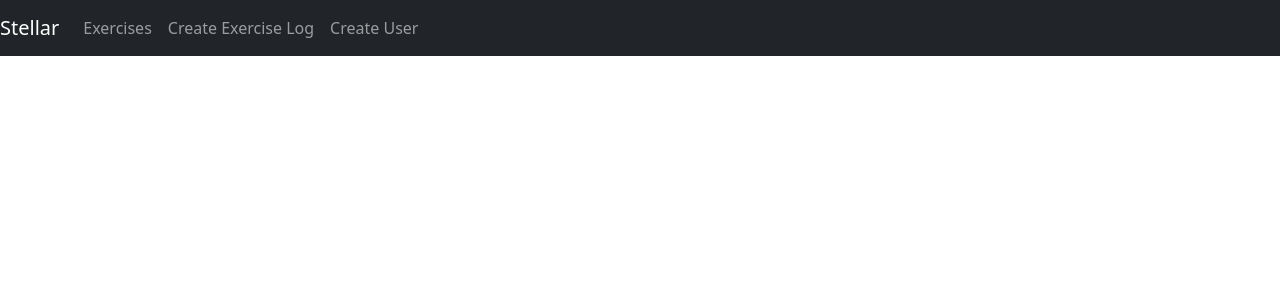
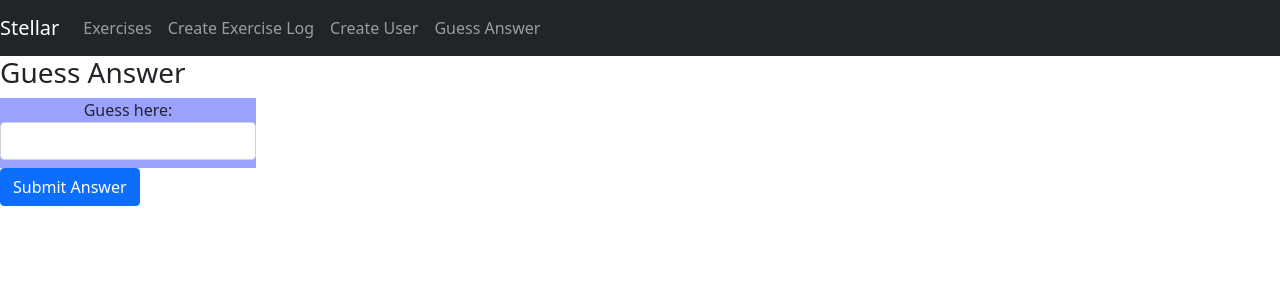
Before and after one commit to UTSCCSCC01/finalprojectw22-stellar, a React (Create React App) app in the folder mern-project-stellar/: page /guess in a window 1280 px wide. Shown: the top 300 px of the page. Built offline with nearby package versions, Linux system fonts and the light colour scheme.

Commit message:
completed textbox UI for the player to use

```diff
--- a/mern-project-stellar/src/App.js
+++ b/mern-project-stellar/src/App.js
@@ -11,6 +11,7 @@ import ExercisesList from "./components/exercises-list.component";
 import EditExercise from "./components/edit-exercise.component";
 import CreateExercise from "./components/create-exercise.component";
 import CreateUser from "./components/create-user.component";
+import GuessAnswer from "./components/guess-answer.component.js";
 
 
 function App() {
@@ -18,10 +19,11 @@ function App() {
     <Router>
       <Navbar />
       <Routes>
-        {/* <Route exact path="/" element={<ExercisesList/>} />
+        <Route exact path="/" element={<ExercisesList/>} />
         <Route path="/edit/:id" element={<EditExercise/>} />
-        <Route path="/create" element={<CreateExercise/>} /> */}
+        <Route path="/create" element={<CreateExercise/>} />
         <Route path="/user" element={<CreateUser/>} />
+        <Route path="/guess" element={<GuessAnswer/>} />
       </Routes>
     </Router>
   );
--- /dev/null
+++ b/mern-project-stellar/src/components/guess-answer.component.js
@@ -0,0 +1,61 @@
+import React, { Component } from 'react';
+import axios from 'axios';
+import './guess-answer.css';
+
+export default class GuessAnswer extends Component {
+  constructor(props) {
+    super(props);
+
+    this.onSubmit = this.onSubmit.bind(this);
+    this.onChangeUsersAnswer = this.onChangeUsersAnswer.bind(this);
+
+    this.state = {
+      UsersAnswer: ''
+    }
+  }
+
+  onSubmit(e) {
+    e.preventDefault();
+
+    const Answer = {
+        UsersAnswer: this.state.UsersAnswer
+    }
+
+    console.log(Answer);
+
+    // axios.get('http://localhost:5000/users', Answer)
+    //   .then(res => console.log(res.data));
+
+    this.setState({
+        UsersAnswer: ''
+    })
+  }
+
+  onChangeUsersAnswer(e) {
+    this.setState({
+        UsersAnswer: e.target.value
+    })
+  }
+
+  render() {
+    return (
+      <div>
+        <h3>Guess Answer</h3>
+        <form onSubmit={this.onSubmit}>
+          <div className="guessAnswer">
+            <label>Guess here: </label>
+            <input  type="text"
+                required
+                className="form-control"
+                value={this.state.UsersAnswer}
+                onChange={this.onChangeUsersAnswer}
+                />
+          </div>
+          <div className="guessAnswerButton">
+            <input type="submit" value="Submit Answer" className="btn btn-primary" />
+          </div>
+        </form>
+      </div>
+    )
+  }
+}
--- /dev/null
+++ b/mern-project-stellar/src/components/guess-answer.css
@@ -0,0 +1,13 @@
+.guessAnswer {
+    text-align: center;
+    width: 20%;
+    height: 70px;
+    border-radius: 0px;
+    position: relative;
+    background-color: rgba(142, 150, 253, 0.883);
+    transition: 0.3s all;
+  }
+
+.guessAnswer:hover{
+    background-color: rgba(26, 59, 246, 0.45);
+}
--- a/mern-project-stellar/src/components/navbar.component.js
+++ b/mern-project-stellar/src/components/navbar.component.js
@@ -19,6 +19,9 @@ export default class Navbar extends Component {
           <li className="navbar-item">
           <Link to="/user" className="nav-link">Create User</Link>
           </li>
+          <li className="navbar-item">
+          <Link to="/guess" className="nav-link">Guess Answer</Link>
+          </li>
         </ul>
         </div>
       </nav>
```
